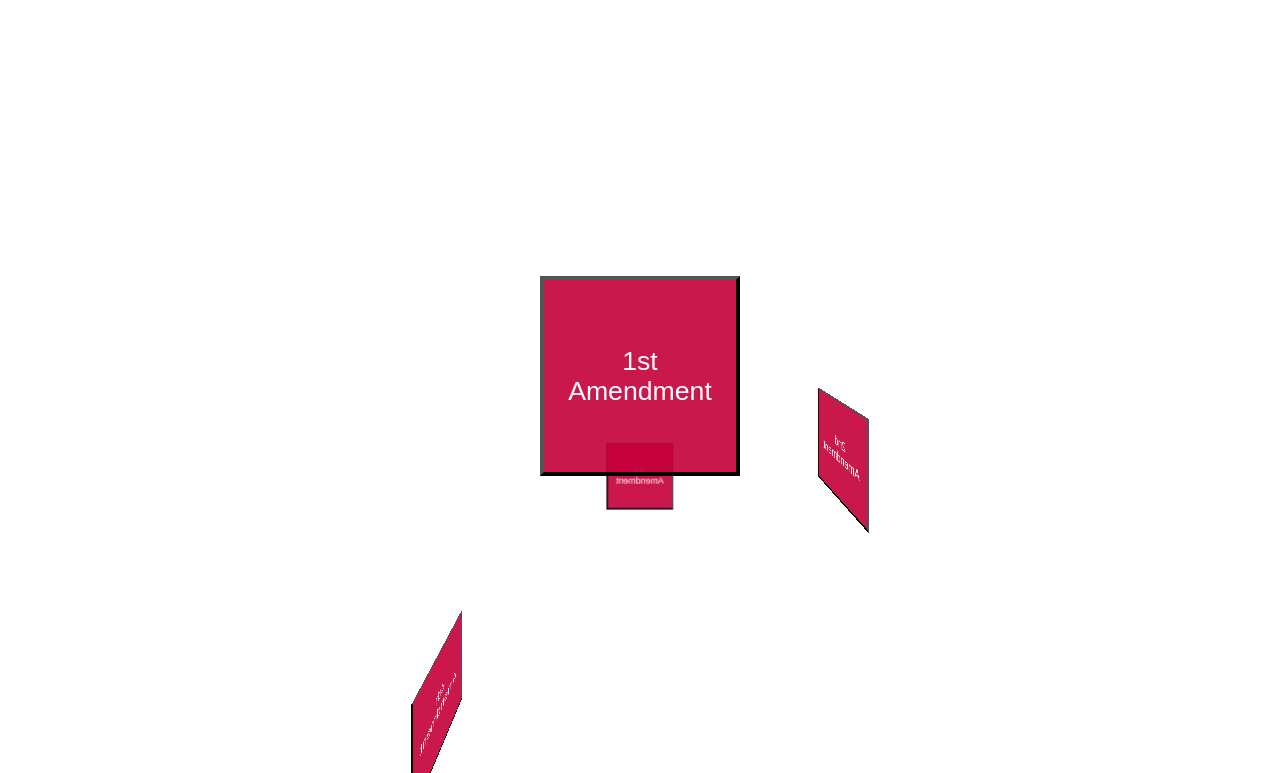
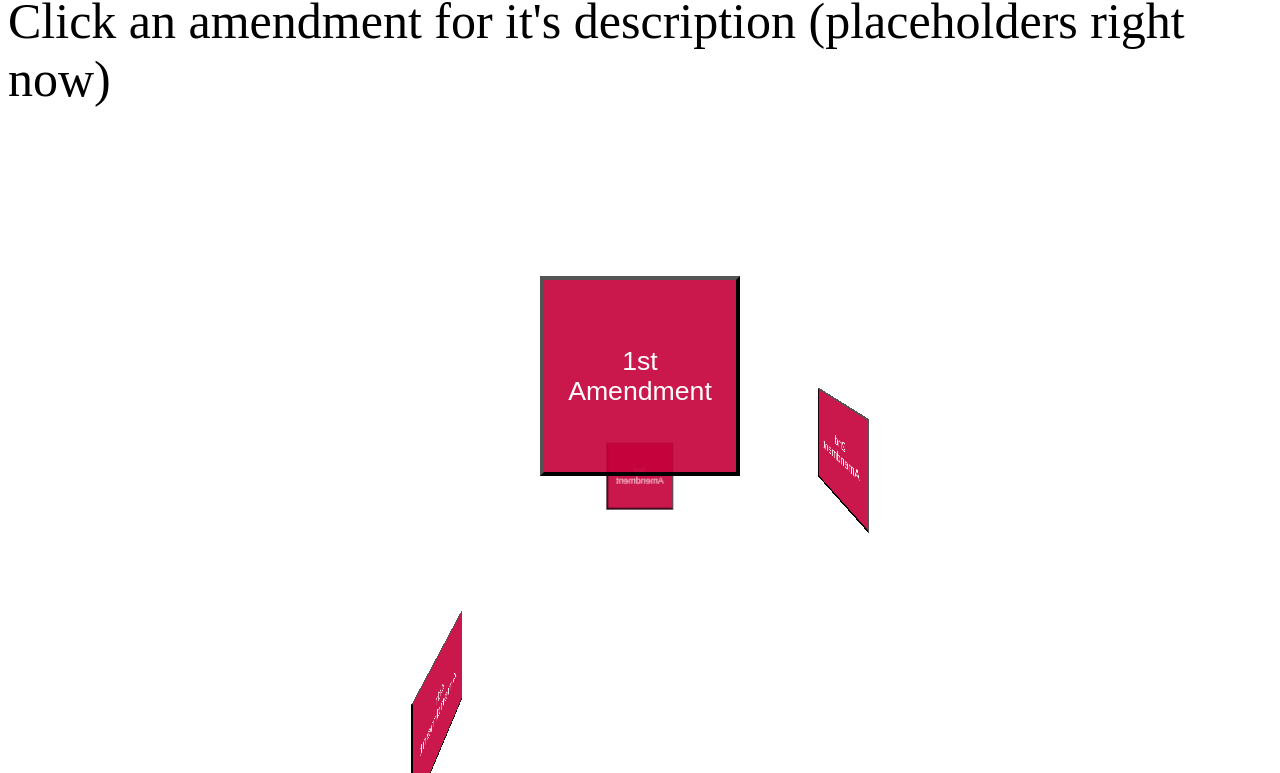
Before and after one commit to bmp10/Amendments, a plain HTML site: page index.html in a window 1280 px wide. Shown: the part 124-897 px from the top of the page. Drawn offline with Linux system fonts and the light colour scheme.

Commit message:
Update index.html

```diff
--- a/index.html
+++ b/index.html
@@ -4,7 +4,7 @@
     <body>
         <link rel="stylesheet" href="styles.css">
         <div id="outer" class="outer"></div>
-        <p id="instructions">Navigate the spiral with L/R arrow keys</p>
+        <p id="instructions">Navigate the spiral with L/R arrow keys<br>Click an amendment for it's description (placeholders right now)</p>
     </body>
     <script src="script.js"></script>
 </html>
```
